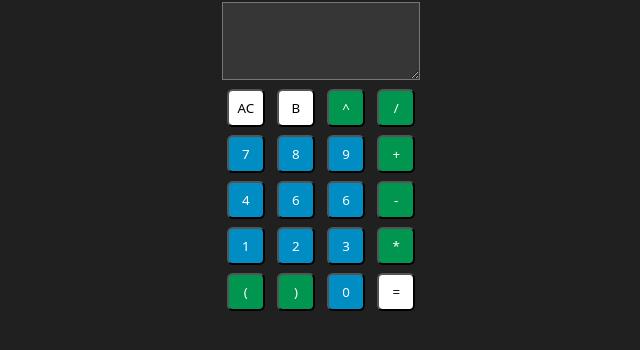
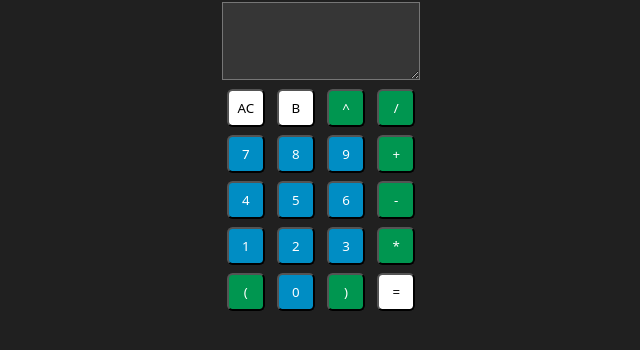
Before and after one commit to olokorre/web-calc, a plain HTML site: page index.html in a window 1280 px wide. Shown: the part 84-434 px from the top of the page, without its empty margins (319-959 px from the left). Drawn offline with Linux system fonts and the light colour scheme.

Commit message:
melhorado estilo e adicionado numero 5 ao teclado

```diff
--- a/css/structure.css
+++ b/css/structure.css
@@ -24,4 +24,5 @@ button.numbers.operations {
 textarea#display {
     font-size: large;
     background-color: rgb(54, 54, 54);
+    text-align: right;
 }
--- a/index.html
+++ b/index.html
@@ -29,7 +29,7 @@
             </div>
             <div class="row">
                 <button class="numbers">4</button>
-                <button class="numbers">6</button>
+                <button class="numbers">5</button>
                 <button class="numbers">6</button>
                 <button class="numbers operations">-</button>
             </div>
@@ -41,8 +41,8 @@
             </div>
             <div class="row">
                 <button class="numbers operations">(</button>
+                <button class="numbers">0</button>
                 <button class="numbers operations">)</button>
-                <button class="numbers">0</button>
                 <button id="equals">=</button>
             </div>
         </div>
```
